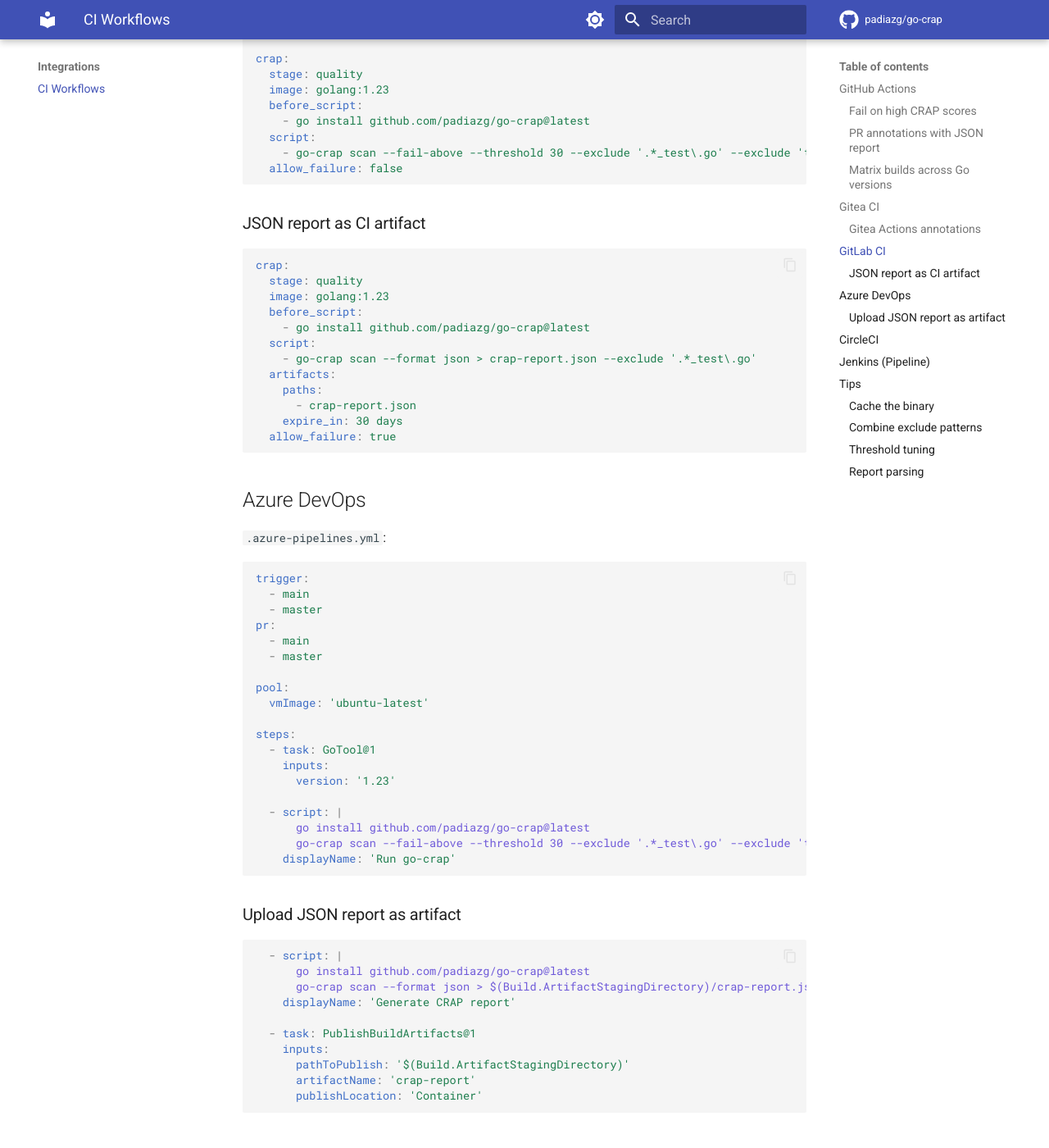
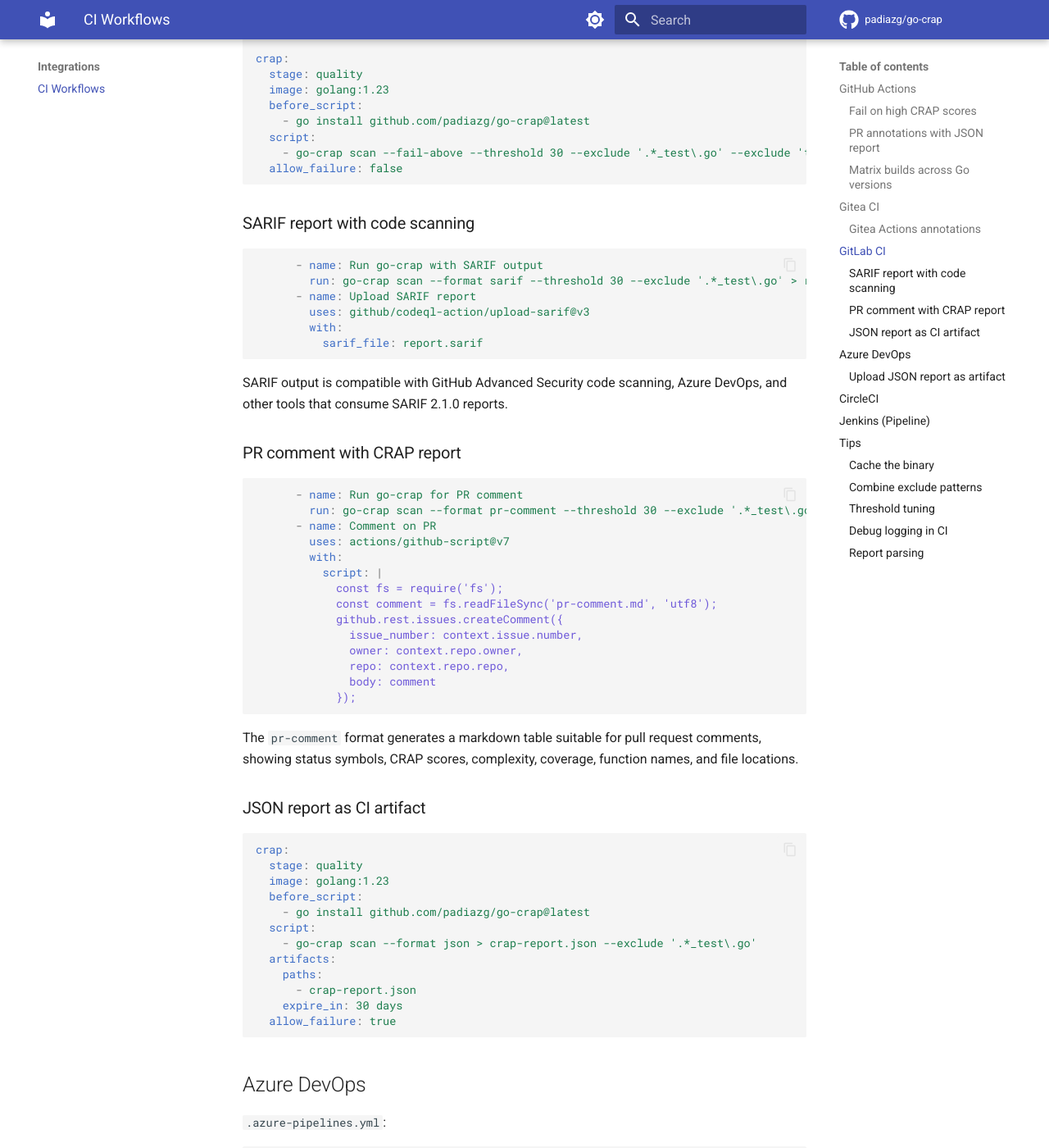
Before and after one commit to padiazg/go-crap, an MkDocs documentation site: the page built from doc/docs/integrations/ci.md, in a window 1280 px wide and 1400 px high, scrolled down 2399 px. Shown: the whole window at 82% size. Built offline with MkDocs 1.6.1 and Material for MkDocs 9.7.7, drawn with Linux system fonts in a browser that asks for light colours; comment, search, counter and statistics services are not loaded; some of the changed text lies outside the part shown.

Commit message:
updated documentation

````diff
--- a/doc/docs/integrations/ci.md
+++ b/doc/docs/integrations/ci.md
@@ -120,6 +120,40 @@
     - go-crap scan --fail-above --threshold 30 --exclude '.*_test\.go' --exclude 'testdata/.*\.go'
   allow_failure: false
 ```
+
+### SARIF report with code scanning
+
+```yaml
+      - name: Run go-crap with SARIF output
+        run: go-crap scan --format sarif --threshold 30 --exclude '.*_test\.go' > report.sarif
+      - name: Upload SARIF report
+        uses: github/codeql-action/upload-sarif@v3
+        with:
+          sarif_file: report.sarif
+```
+
+SARIF output is compatible with GitHub Advanced Security code scanning, Azure DevOps, and other tools that consume SARIF 2.1.0 reports.
+
+### PR comment with CRAP report
+
+```yaml
+      - name: Run go-crap for PR comment
+        run: go-crap scan --format pr-comment --threshold 30 --exclude '.*_test\.go' --output pr-comment.md
+      - name: Comment on PR
+        uses: actions/github-script@v7
+        with:
+          script: |
+            const fs = require('fs');
+            const comment = fs.readFileSync('pr-comment.md', 'utf8');
+            github.rest.issues.createComment({
+              issue_number: context.issue.number,
+              owner: context.repo.owner,
+              repo: context.repo.repo,
+              body: comment
+            });
+```
+
+The `pr-comment` format generates a markdown table suitable for pull request comments, showing status symbols, CRAP scores, complexity, coverage, function names, and file locations.
 
 ### JSON report as CI artifact
 
@@ -272,6 +306,15 @@
 go-crap scan --fail-above --threshold 15
 ```
 
+### Debug logging in CI
+
+```yaml
+      - name: Debug scan
+        run: go-crap scan --verbose --format json --exclude '.*_test\.go'
+```
+
+Use `--verbose` when diagnosing issues with module discovery, coverage parsing, or path matching in CI environments.
+
 ### Report parsing
 
 The JSON output follows this schema:
````
Also changed, not shown: doc/docs/changelog.md (+9 -0 lines), doc/docs/commands/scan.md (+36 -1 lines), doc/docs/concepts/index.md (+4 -2 lines), doc/docs/getting-started/quickstart.md (+33 -0 lines), doc/docs/index.md (+2 -0 lines), CHANGELOG.md, README.md.
